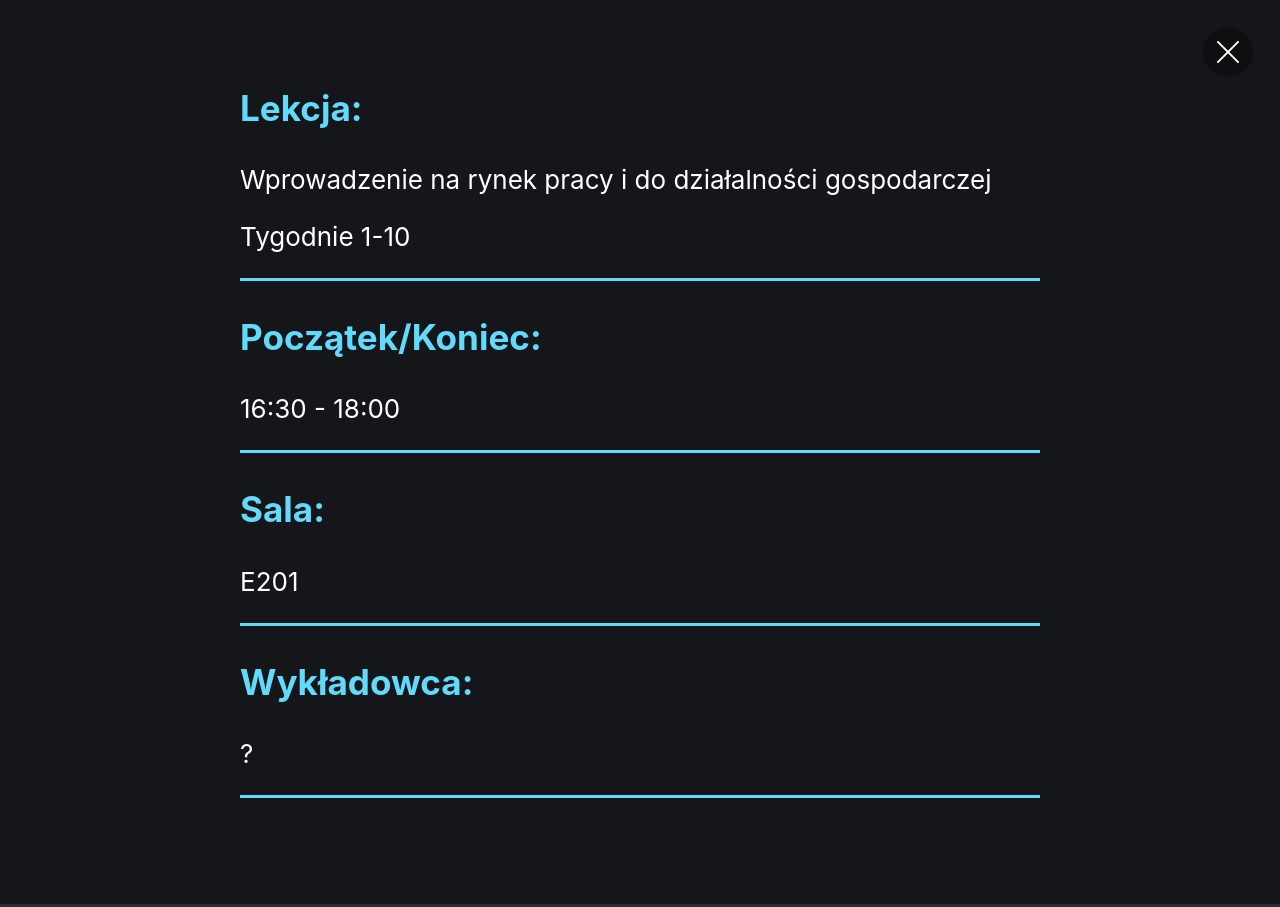
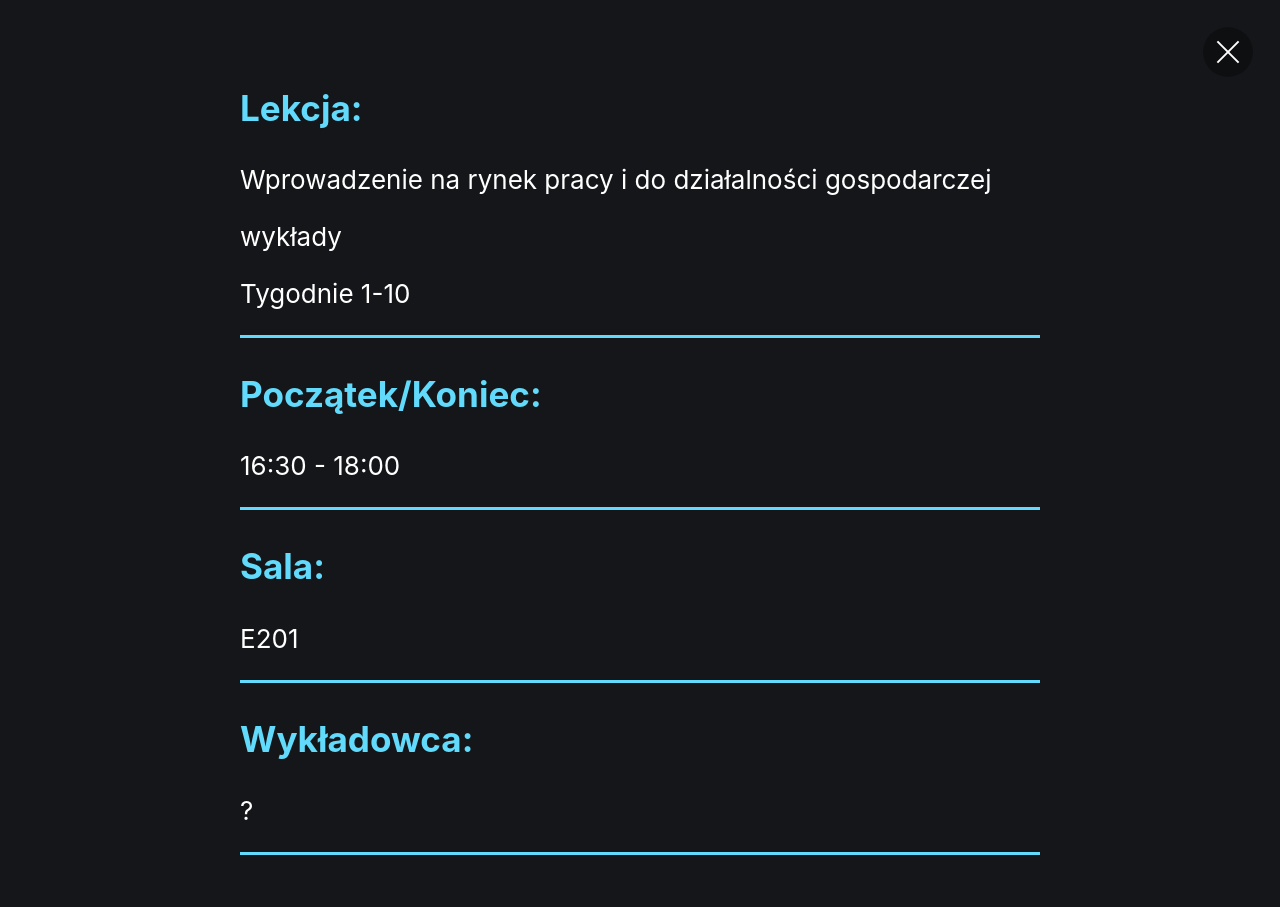
Before and after one commit to Muszchrom/PlanLekcji, a React (Create React App) app: page /sroda in a window 1280 px wide. Both pictures are taken after a click on the element 640 px from the left and 725 px from the top of the page. Built offline with nearby package versions, Linux system fonts and the light colour scheme.

Commit message:
Now subject type available

```diff
--- a/src/components/Details.js
+++ b/src/components/Details.js
@@ -17,6 +17,7 @@ export default function Details(props) {
         <div className="border3px">
           <h3>Lekcja: </h3>
           <p>{props.data.lekcja}</p>
+          <p>{props.data.typ}</p>
           {props.data.kiedy && <p style={{margin: '1em 0'}}>{props.data.kiedy.dataPL}</p>}
         </div>
         <div className="border3px">
```
